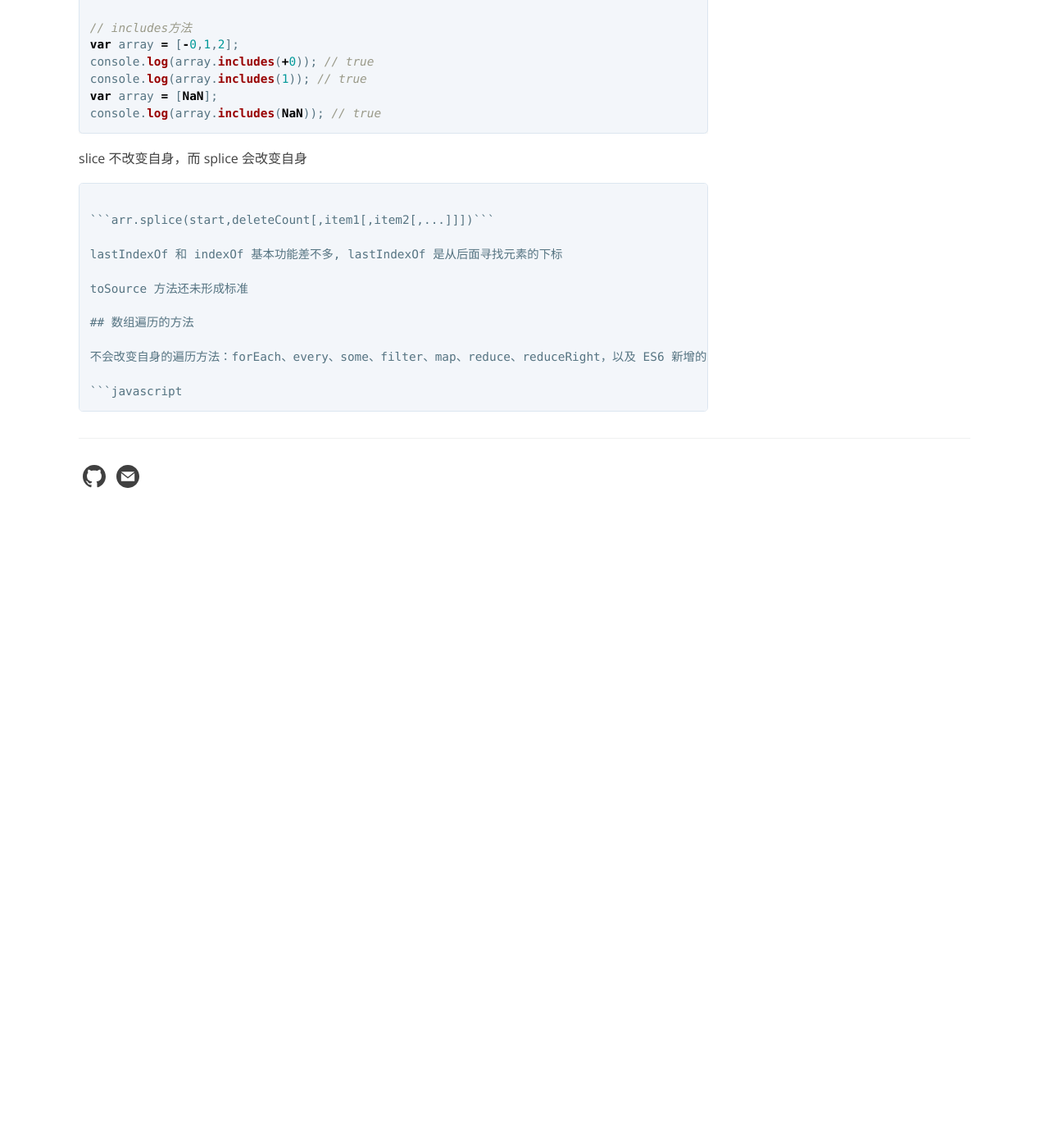
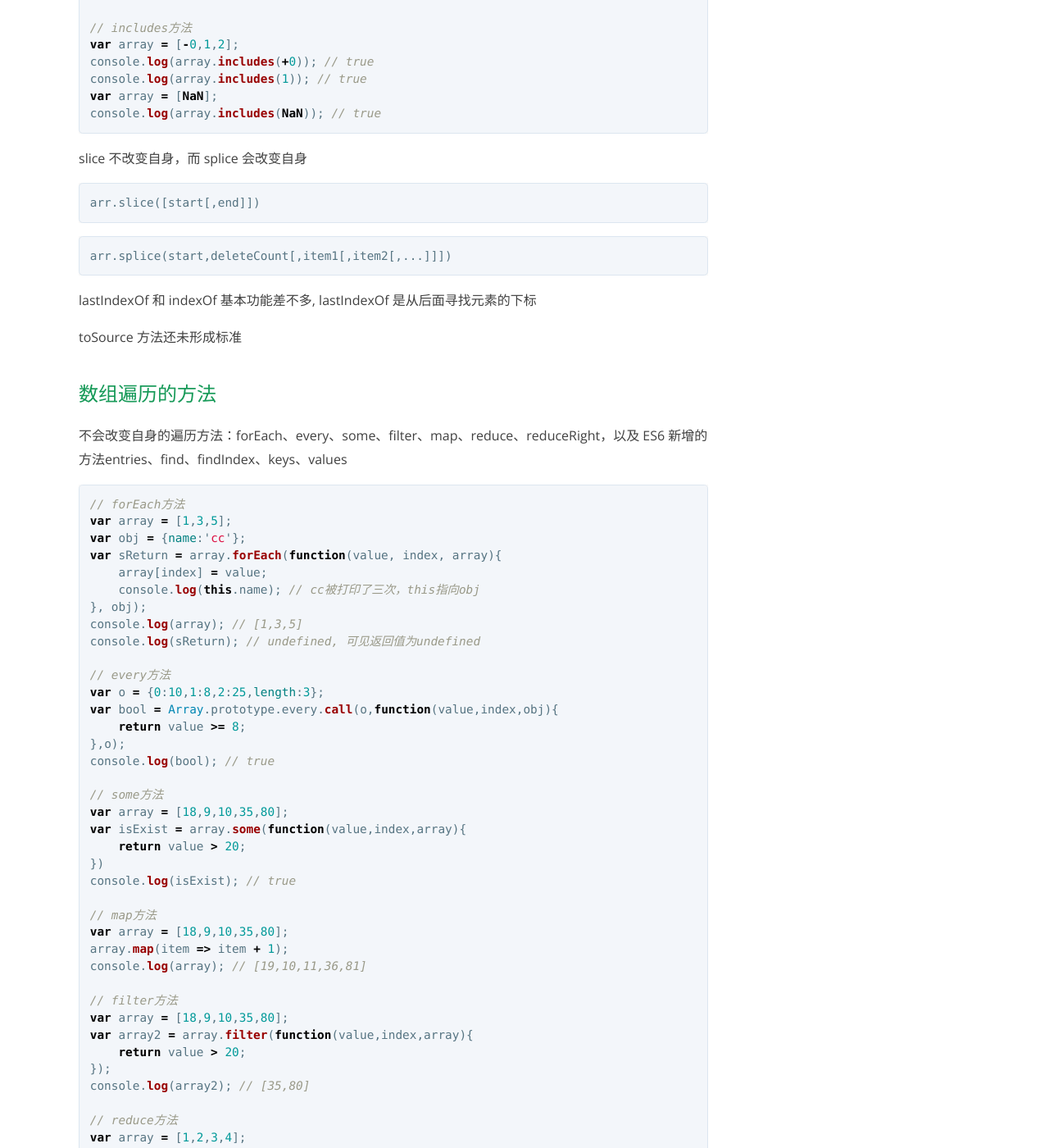
Before and after one commit to higwendolyn/Alias, a Jekyll site: the page built from _posts/2021-01-24-js-array.md, in a window 1280 px wide and 1400 px high, scrolled down 5259 px. Shown: the whole window at 82% size. Built offline with Jekyll 4.4.1, drawn with Linux system fonts in a browser that asks for light colours; before the commit the page ends 5908 px from its top, so only the background shows below that; some of the changed text lies outside the part shown.

Commit message:
数组遍历

````diff
--- a/_posts/2021-01-24-js-array.md
+++ b/_posts/2021-01-24-js-array.md
@@ -240,9 +240,13 @@ console.log(array.includes(NaN)); // true
 
 slice 不改变自身，而 splice 会改变自身
 
-```arr.slice([start[,end]])```
+```
+arr.slice([start[,end]])
+```
 
-```arr.splice(start,deleteCount[,item1[,item2[,...]]])```
+```
+arr.splice(start,deleteCount[,item1[,item2[,...]]])
+```
 
 lastIndexOf 和 indexOf 基本功能差不多, lastIndexOf 是从后面寻找元素的下标
 
@@ -253,4 +257,94 @@ toSource 方法还未形成标准
 不会改变自身的遍历方法：forEach、every、some、filter、map、reduce、reduceRight，以及 ES6 新增的方法entries、find、findIndex、keys、values
 
 ```javascript
+// forEach方法
+var array = [1,3,5];
+var obj = {name:'cc'};
+var sReturn = array.forEach(function(value, index, array){
+    array[index] = value;
+    console.log(this.name); // cc被打印了三次，this指向obj
+}, obj);
+console.log(array); // [1,3,5]
+console.log(sReturn); // undefined, 可见返回值为undefined
+
+// every方法
+var o = {0:10,1:8,2:25,length:3};
+var bool = Array.prototype.every.call(o,function(value,index,obj){
+    return value >= 8;
+},o);
+console.log(bool); // true
+
+// some方法
+var array = [18,9,10,35,80];
+var isExist = array.some(function(value,index,array){
+    return value > 20;
+})
+console.log(isExist); // true
+
+// map方法
+var array = [18,9,10,35,80];
+array.map(item => item + 1);
+console.log(array); // [19,10,11,36,81]
+
+// filter方法
+var array = [18,9,10,35,80];
+var array2 = array.filter(function(value,index,array){
+    return value > 20;
+});
+console.log(array2); // [35,80]
+
+// reduce方法
+var array = [1,2,3,4];
+var s = array.reduce(function(previousValue,value,index,array){
+    return previousValue * value;
+},1);
+console.log(s); // 24
+
+// ES6 写法更加简洁
+array.reduce((p,v) => p * v); // 24
+
+// reduceRight 方法（和reduce的区别就是从后往前累计）
+var array = [1,2,3,4];
+array.reduceRight((p, v) => p * v); // 24
+
+// entries方法
+var array = ['a','b','c'];
+var iterator = array.entries();
+console.log(iterator.next().value); // [0,'a']
+console.log(iterator.next().value); // [1,'b']
+console.log(iterator.next().value); // [2,'c']
+console.log(iterator.next().value); // undefined,迭代器处于数组末尾时，再迭代就会返回undefined
+
+// find & findIndex 方法
+var array = [1,3,5,7,8,9,10];
+function f(value,index,array){
+    return value % 2 == 0; // 返回偶数
+}
+function f2(value,index,array){
+    return value > 20; // 返回大于20的数
+}
+console.log(array.find(f)); // 8
+console.log(array.find(f2)); // undefined
+console.log(array.findIndex(f)); // 4
+console.log(array.findIndex(f2)); // -1
+
+// keys方法
+[...Array(10).keys()]; // [0,1,2,3,4,5,6,7,8,9]
+[...new Array(10).keys()]; // [0,1,2,3,4,5,6,7,8,9]
+
+// values 方法
+var array = ['abc', 'xyz'];
+var iterator = array.values();
+console.log(iterator.next().value); // abc
+console.log(iterator.next().value); // xyz
 ```
+
+reduce 方法的应用
+
+callback (一个在数组的每一项中调用的函数，接受四个参数)
+
+1. previousValue(上一次调用回调函数时的返回值，或者初始值)
+2. currentValue(当前正在处理的数组元素)
+3. currentIndex(当前正在处理的数组元素下标)
+4. array(调用reduce()方法的数组)
+5. initialValue(可选的初始值，作为第一次调用回调函数时传给previousValue的值)
````
